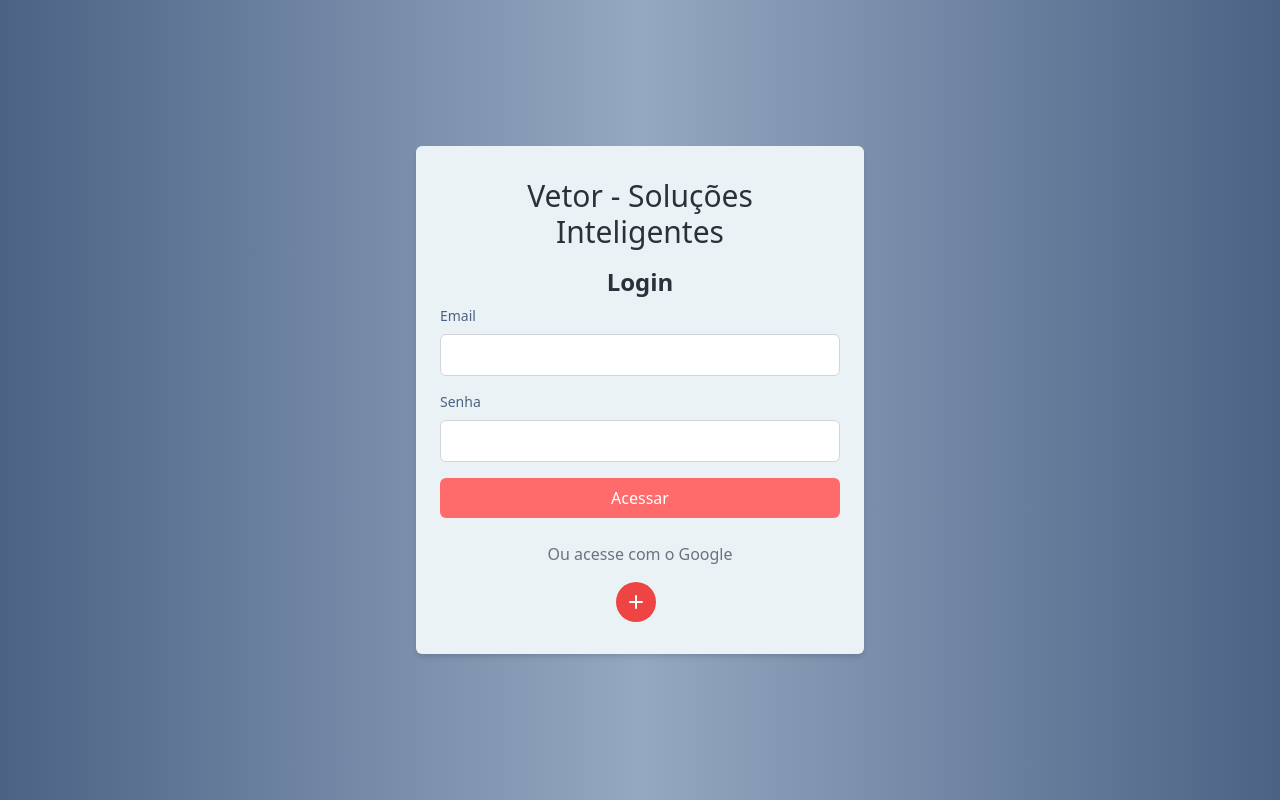
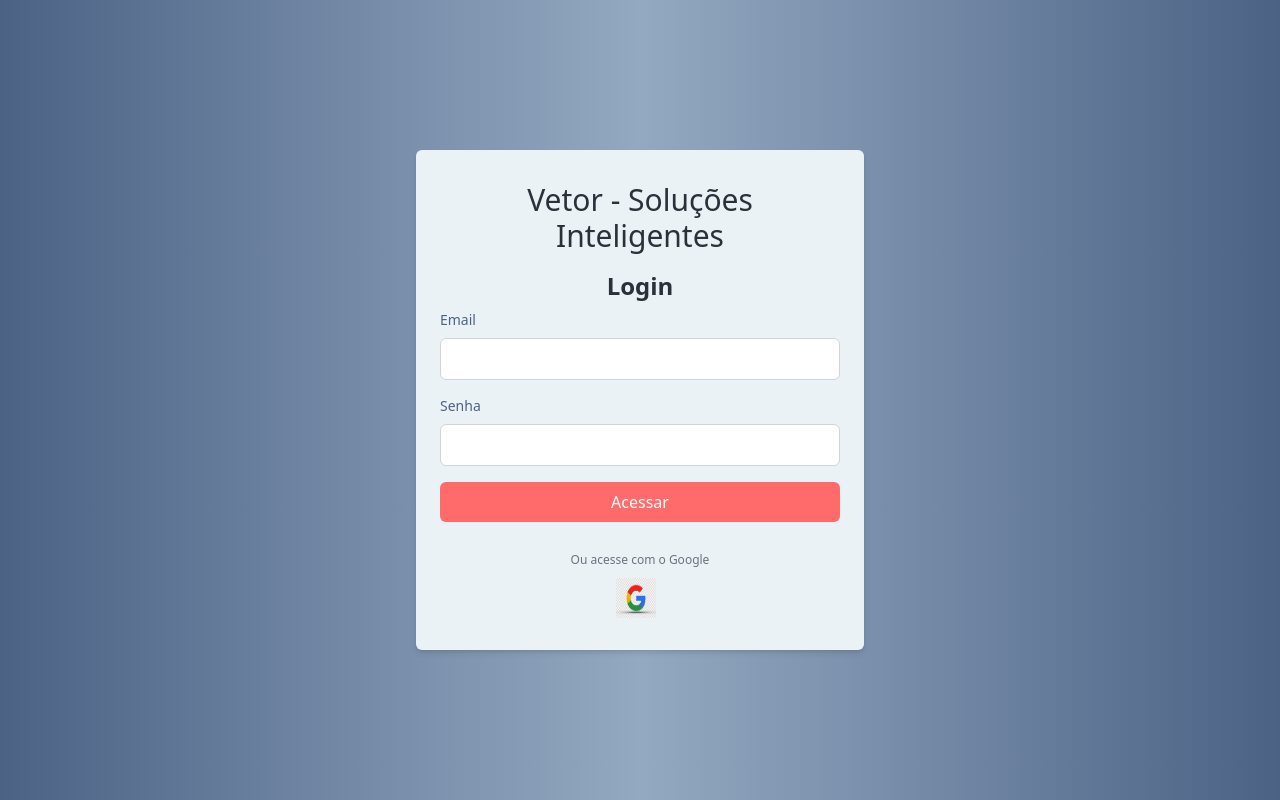
Before and after one commit to wbrunovieira/VetorDesktopAppRustReact, a React (Vite) app: page / in a window 1280 px wide. Built offline with nearby package versions, Linux system fonts and the light colour scheme.

Commit message:
added google logo

```diff
--- a/src/components/Home.tsx
+++ b/src/components/Home.tsx
@@ -1,6 +1,6 @@
 import React, { useState } from 'react';
 
-import { useNavigate } from 'react-router-dom';
+import { Link, useNavigate } from 'react-router-dom';
 
 interface User {
   nome: string;
@@ -105,10 +105,10 @@ const Home: React.FC = () => {
           </h1>
           <button
             type='submit'
-            className=' px-4 text-white bg-secondary rounded-md hover:bg-secondary-light transition-colors h-8'
+            className=' px-2 text-white bg-secondary rounded-md hover:bg-secondary-light transition-colors h-6 text-xs shadow-lg'
             onClick={() => navigate('/Login')}
           >
-            voltar
+            sair
           </button>
         </div>
         <form
@@ -138,7 +138,7 @@ const Home: React.FC = () => {
           />
           <button
             type='submit'
-            className='py-2 px-4 text-white bg-secondary rounded-md hover:bg-secondary-light transition-colors'
+            className='py-2 px-4 text-white bg-secondary rounded-md hover:bg-secondary-light transition-colors shadow-2xl'
           >
             Pesquisar
           </button>
--- a/src/components/Login.tsx
+++ b/src/components/Login.tsx
@@ -69,24 +69,11 @@ const Login: React.FC = () => {
           </button>
         </form>
         <div className='mt-6 text-center'>
-          <span className='text-gray-500'>Ou acesse com o Google</span>
+          <span className='text-gray-500 text-xs'>Ou acesse com o Google</span>
         </div>
-        <div className='flex justify-center mt-4'>
+        <div className='flex justify-center mt-2'>
           <button className='flex items-center justify-center w-10 h-10 bg-red-500 rounded-full text-white mr-2'>
-            <svg
-              xmlns='http://www.w3.org/2000/svg'
-              fill='none'
-              viewBox='0 0 24 24'
-              stroke='currentColor'
-              className='w-6 h-6'
-            >
-              <path
-                strokeLinecap='round'
-                strokeLinejoin='round'
-                strokeWidth={2}
-                d='M12 6v6m0 0v6m0-6h6m-6 0H6'
-              />
-            </svg>
+            <img className='h-full' src='/images/google.jpg' alt='Google' />
           </button>
         </div>
       </div>
```
Also changed, not shown: public/images/google.jpg (added).
